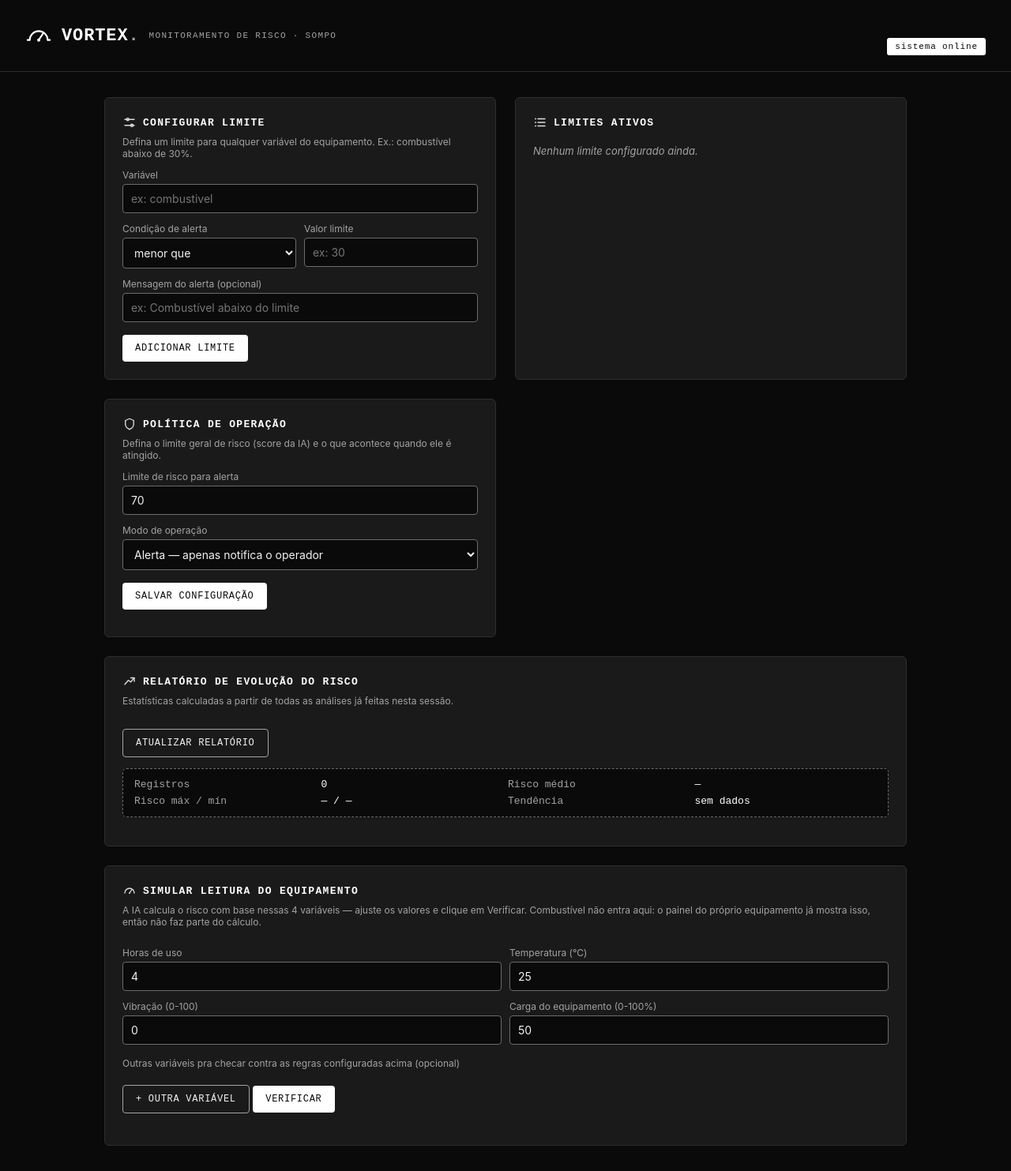
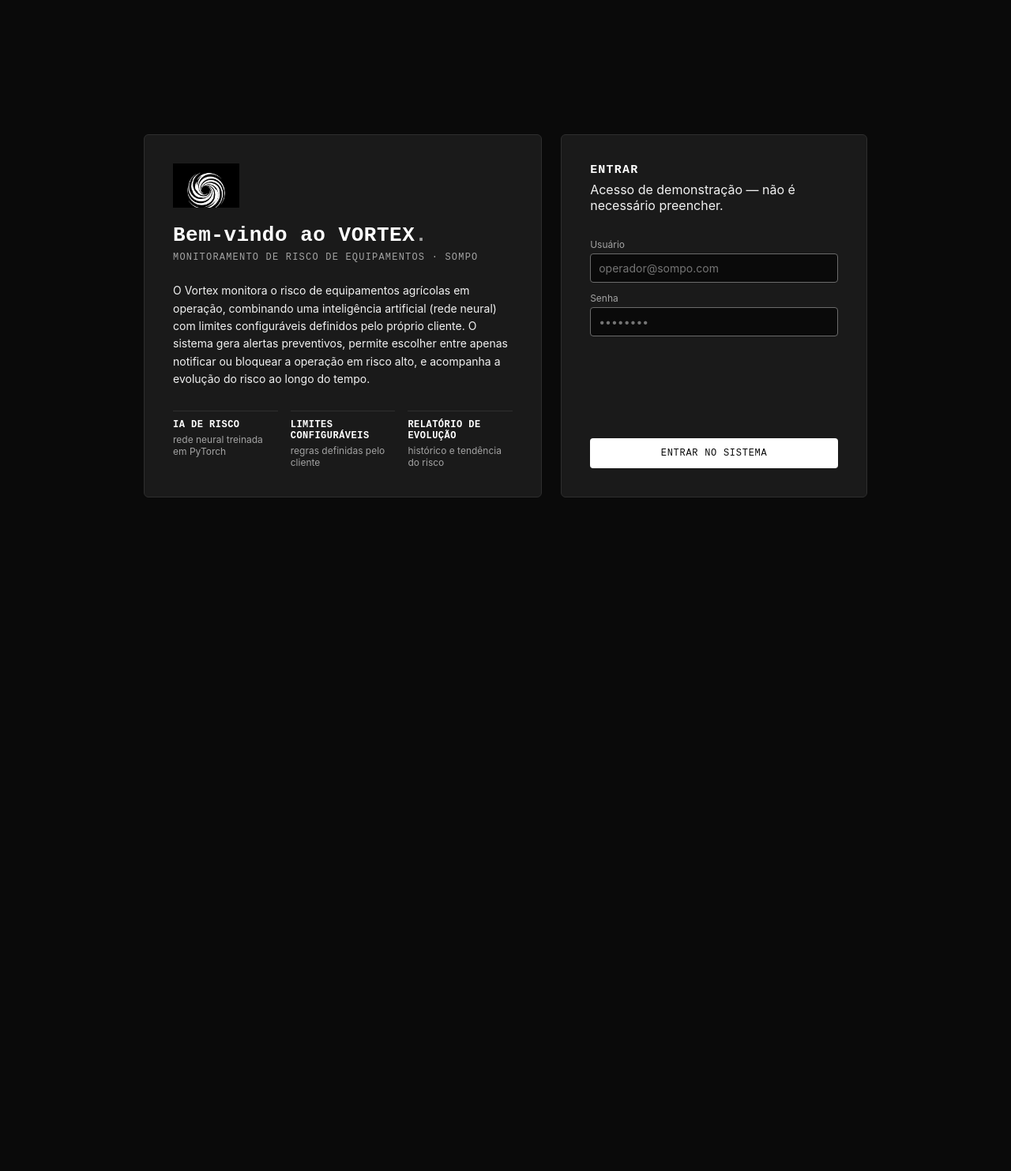
Before and after one commit to gustavohidekiychii-glitch/Sprint-, a Flask app: page / in a window 1280 px wide. Shown: the whole page at 79% size. After the commit the page ends 630 px from the top, so only its background shows below. Run offline with Flask 3, Linux system fonts and the light colour scheme; data that the repository does not hold is empty; parts of the project's set-up code (start-up, migrations or seed data) failed here and were passed over.

Commit message:
Reorganizando o frontend

```diff
--- a/app.py
+++ b/app.py
@@ -2,7 +2,6 @@ from flask import Flask, request, jsonify, render_template
 
 from modelo import (
     CONFIG,
-    calcular_risco,
     classificar_uso,
     gerar_recomendacao,
     treinar_modelo,
@@ -11,6 +10,7 @@ from modelo import (
     MotorRegras,
     HistoricoRisco,
 )
+
 
 app = Flask(__name__)
 
@@ -24,8 +24,65 @@ motor_regras = MotorRegras()
 # Histórico de análises, usado para gerar o relatório de evolução
 historico = HistoricoRisco()
 
+# Valores usados quando o cliente não informa uma dessas variáveis.
+# Combustível não entra aqui de propósito: a SOMPO indicou que o
+# painel do próprio equipamento já mostra isso, então não faz parte
+# do cálculo de risco da IA.
+PADRAO_TEMPERATURA = 25
+PADRAO_VIBRACAO = 0
+PADRAO_CARGA = 50
+
+
+def analisar_com_ia(horas, temperatura=None, vibracao=None, carga=None):
+    """
+    Roda a IA (rede neural) com as 4 variáveis do equipamento e monta
+    o resultado padrão usado tanto em /api/risco quanto em /api/monitorar.
+    O risco não é mais uma fórmula fixa (ex: "1 hora = 10%") — é a
+    própria rede neural quem calcula, com base nas variáveis recebidas.
+    """
+
+    temperatura = PADRAO_TEMPERATURA if temperatura is None else temperatura
+    vibracao = PADRAO_VIBRACAO if vibracao is None else vibracao
+    carga = PADRAO_CARGA if carga is None else carga
+
+    entrada = [[horas, temperatura, vibracao, carga]]
+
+    risco = round(float(modelo.predict_risco(entrada)[0]), 1)
+
+    # "Alto risco" usa o MESMO limite configurável do resto do sistema
+    # (o mesmo que decide o bloqueio) — assim não existem dois critérios
+    # diferentes pra risco alto dependendo de qual parte do código olha.
+    alto_risco = risco >= CONFIG["limite_alerta"]
+
+    operacao = avaliar_operacao(risco)
+
+    historico.registrar(
+        horas_uso=horas,
+        risco=risco,
+        alto_risco=alto_risco
+    )
+
+    return {
+        "horas_uso": horas,
+        "temperatura": temperatura,
+        "vibracao": vibracao,
+        "carga_equipamento": carga,
+        "risco": risco,
+        "nivel_uso": classificar_uso(horas),
+        "alto_risco": alto_risco,
+        "recomendacao": gerar_recomendacao(risco),
+        "operacao_bloqueada": operacao["operacao_bloqueada"],
+        "modo_operacao": operacao["modo_operacao"]
+    }
+
 
 @app.route("/")
+def boas_vindas():
+
+    return render_template("welcome.html")
+
+
+@app.route("/painel")
 def inicio():
 
     return render_template("index.html")
@@ -42,6 +99,11 @@ def status():
 
 @app.route("/api/risco", methods=["POST"])
 def analisar_risco():
+    """
+    Analisa o risco do equipamento com a IA. 'horas_uso' é
+    obrigatório; 'temperatura', 'vibracao' e 'carga_equipamento' são
+    opcionais (assumem um valor padrão quando não informados).
+    """
 
     dados = request.get_json()
 
@@ -51,34 +113,19 @@ def analisar_risco():
             "erro": "Informe 'horas_uso'."
         }), 400
 
-    horas = dados["horas_uso"]
-
-    risco = calcular_risco(horas)
-
-    nivel = classificar_uso(horas)
-
-    recomendacao = gerar_recomendacao(risco)
-
-    previsao = modelo.predict([[horas]])[0]
-
-    operacao = avaliar_operacao(risco)
-
-    historico.registrar(
-        horas_uso=horas,
-        risco=risco,
-        alto_risco=bool(previsao)
+    resultado = analisar_com_ia(
+        horas=dados["horas_uso"],
+        temperatura=dados.get("temperatura"),
+        vibracao=dados.get("vibracao"),
+        carga=dados.get("carga_equipamento")
     )
 
-    return jsonify({
-        "horas_uso": horas,
-        "risco": risco,
-        "nivel_uso": nivel,
-        "alto_risco": bool(previsao),
-        "recomendacao": recomendacao,
-        "operacao_bloqueada": operacao["operacao_bloqueada"],
-        "modo_operacao": operacao["modo_operacao"]
-    })
+    return jsonify(resultado)
 
+
+# ---------------------------------------------------------
+# Configuração operacional (limite de risco + modo alerta/bloqueio)
+# ---------------------------------------------------------
 
 @app.route("/api/configuracao", methods=["GET"])
 def obter_configuracao():
@@ -88,7 +135,13 @@ def obter_configuracao():
 
 @app.route("/api/configuracao", methods=["POST"])
 def definir_configuracao():
-
+    """
+    Body esperado (todos os campos são opcionais):
+    {
+        "limite_alerta": 70,
+        "modo_operacao": "alerta"   // ou "bloqueio"
+    }
+    """
 
     dados = request.get_json() or {}
 
@@ -104,6 +157,10 @@ def definir_configuracao():
     return jsonify(config_atualizada)
 
 
+# ---------------------------------------------------------
+# Regras configuráveis (limites definidos pelo cliente)
+# ---------------------------------------------------------
+
 @app.route("/api/regras", methods=["GET"])
 def listar_regras():
 
@@ -114,6 +171,15 @@ def listar_regras():
 
 @app.route("/api/regras", methods=["POST"])
 def criar_regra():
+    """
+    Body esperado:
+    {
+        "variavel": "combustivel",
+        "operador": "<",
+        "limite": 30,
+        "mensagem": "Combustível abaixo do limite definido"  (opcional)
+    }
+    """
 
     dados = request.get_json()
 
@@ -149,9 +215,25 @@ def remover_regra(id_regra):
     return jsonify({"removida": True, "id": id_regra})
 
 
+# ---------------------------------------------------------
+# Monitoramento: aplica as regras + (opcional) a IA
+# ---------------------------------------------------------
 
 @app.route("/api/monitorar", methods=["POST"])
 def monitorar():
+    """
+    Recebe uma leitura do equipamento com quantas variáveis o cliente
+    quiser (as regras configuráveis aceitam qualquer nome), ex:
+
+    {
+        "temperatura": 95,
+        "horas_uso": 9
+    }
+
+    Retorna os alertas de regras violadas e, se 'horas_uso' estiver
+    presente, também o score da IA (calculado com 'temperatura',
+    'vibracao' e 'carga_equipamento', quando informados).
+    """
 
     leitura = request.get_json()
 
@@ -171,33 +253,28 @@ def monitorar():
     # Se vier horas_uso, aproveita e já roda a IA também
     if "horas_uso" in leitura:
 
-        horas = leitura["horas_uso"]
-
-        risco = calcular_risco(horas)
-        previsao = modelo.predict([[horas]])[0]
-
-        operacao = avaliar_operacao(risco)
-
-        historico.registrar(
-            horas_uso=horas,
-            risco=risco,
-            alto_risco=bool(previsao)
+        resposta["analise_ia"] = analisar_com_ia(
+            horas=leitura["horas_uso"],
+            temperatura=leitura.get("temperatura"),
+            vibracao=leitura.get("vibracao"),
+            carga=leitura.get("carga_equipamento")
         )
-
-        resposta["analise_ia"] = {
-            "risco": risco,
-            "nivel_uso": classificar_uso(horas),
-            "alto_risco": bool(previsao),
-            "recomendacao": gerar_recomendacao(risco),
-            "operacao_bloqueada": operacao["operacao_bloqueada"],
-            "modo_operacao": operacao["modo_operacao"]
-        }
 
     return jsonify(resposta)
 
 
+# ---------------------------------------------------------
+# Relatório de evolução do risco
+# ---------------------------------------------------------
+
 @app.route("/api/relatorio", methods=["GET"])
 def relatorio():
+    """
+    Retorna estatísticas (média, máximo, mínimo), a tendência
+    do risco (aumento/reducao/estavel) e o histórico completo
+    de análises já realizadas.
+    """
+
     return jsonify(historico.gerar_relatorio())
 
 
--- a/static/css/style.css
+++ b/static/css/style.css
@@ -287,3 +287,138 @@ button.secondary:hover { background: rgba(255, 255, 255, 0.08); opacity: 1; }
 
 #cfg-status.sucesso { color: var(--branco); }
 #cfg-status.erro { color: var(--cinza-claro); font-style: italic; }
+
+/* ---------------------------------------------------------
+   Tela de boas-vindas
+--------------------------------------------------------- */
+
+body.pagina-boas-vindas {
+  display: flex;
+  align-items: center;
+  justify-content: center;
+  min-height: 100vh;
+  padding: 32px;
+}
+
+.boas-vindas {
+  max-width: 980px;
+  width: 100%;
+  display: grid;
+  grid-template-columns: 1.3fr 1fr;
+  gap: 24px;
+  align-items: stretch;
+}
+
+@media (max-width: 760px) {
+  .boas-vindas { grid-template-columns: 1fr; }
+}
+
+.boas-vindas-conteudo {
+  background: var(--preto-suave);
+  border: 1px solid var(--cinza-escuro);
+  border-radius: 6px;
+  padding: 36px;
+}
+
+.boas-vindas-logo {
+  width: 84px;
+  height: auto;
+  display: block;
+  margin-bottom: 20px;
+}
+
+.boas-vindas-titulo {
+  font-family: var(--mono);
+  font-size: 26px;
+  letter-spacing: 0.02em;
+  color: var(--branco);
+  margin: 0 0 6px;
+}
+
+.boas-vindas-titulo span { color: var(--cinza-claro); }
+
+.boas-vindas-subtitulo {
+  font-family: var(--mono);
+  font-size: 12px;
+  color: var(--cinza-claro);
+  text-transform: uppercase;
+  letter-spacing: 0.1em;
+  margin: 0 0 24px;
+}
+
+.boas-vindas-texto {
+  font-size: 14px;
+  line-height: 1.6;
+  color: var(--off-white);
+  margin: 0 0 28px;
+}
+
+.boas-vindas-destaques {
+  display: grid;
+  grid-template-columns: repeat(3, 1fr);
+  gap: 16px;
+}
+
+.boas-vindas-destaques div {
+  border-top: 1px solid var(--cinza-escuro);
+  padding-top: 10px;
+  display: flex;
+  flex-direction: column;
+  gap: 4px;
+}
+
+.boas-vindas-destaques strong {
+  font-family: var(--mono);
+  font-size: 12px;
+  color: var(--branco);
+  text-transform: uppercase;
+  letter-spacing: 0.04em;
+}
+
+.boas-vindas-destaques span {
+  font-size: 12px;
+  color: var(--cinza-claro);
+}
+
+.boas-vindas-login {
+  background: var(--preto-suave);
+  border: 1px solid var(--cinza-escuro);
+  border-radius: 6px;
+  padding: 36px;
+  display: flex;
+  flex-direction: column;
+}
+
+.boas-vindas-login h2 {
+  font-family: var(--mono);
+  font-size: 15px;
+  text-transform: uppercase;
+  letter-spacing: 0.08em;
+  color: var(--branco);
+  margin: 0 0 6px;
+}
+
+.boas-vindas-login .descricao {
+  margin-top: 0;
+  margin-bottom: 20px;
+}
+
+.boas-vindas-botao {
+  margin-top: auto;
+  background: var(--branco);
+  color: var(--preto);
+  border: none;
+  border-radius: 4px;
+  padding: 12px 16px;
+  font-family: var(--mono);
+  font-size: 12px;
+  letter-spacing: 0.06em;
+  text-transform: uppercase;
+  text-align: center;
+  text-decoration: none;
+  display: block;
+  cursor: pointer;
+  transition: opacity 0.15s ease;
+}
+
+.boas-vindas-botao:hover { opacity: 0.85; }
--- /dev/null
+++ b/templates/welcome.html
@@ -0,0 +1,51 @@
+<!DOCTYPE html>
+<html lang="pt-BR">
+<head>
+<meta charset="UTF-8">
+<meta name="viewport" content="width=device-width, initial-scale=1.0">
+<title>Vortex — Bem-vindo</title>
+<link rel="stylesheet" href="{{ url_for('static', filename='css/style.css') }}">
+</head>
+<body class="pagina-boas-vindas">
+
+<main class="boas-vindas">
+
+  <section class="boas-vindas-conteudo">
+    <img class="boas-vindas-logo" src="{{ url_for('static', filename='images/logo.png') }}" alt="Símbolo Vortex">
+
+    <h1 class="boas-vindas-titulo">Bem-vindo ao VORTEX<span>.</span></h1>
+    <p class="boas-vindas-subtitulo">Monitoramento de risco de equipamentos &middot; SOMPO</p>
+
+    <p class="boas-vindas-texto">
+      O Vortex monitora o risco de equipamentos agrícolas em operação,
+      combinando uma inteligência artificial (rede neural) com limites
+      configuráveis definidos pelo próprio cliente. O sistema gera
+      alertas preventivos, permite escolher entre apenas notificar ou
+      bloquear a operação em risco alto, e acompanha a evolução do
+      risco ao longo do tempo.
+    </p>
+
+    <div class="boas-vindas-destaques">
+      <div><strong>IA de risco</strong><span>rede neural treinada em PyTorch</span></div>
+      <div><strong>Limites configuráveis</strong><span>regras definidas pelo cliente</span></div>
+      <div><strong>Relatório de evolução</strong><span>histórico e tendência do risco</span></div>
+    </div>
+  </section>
+
+  <section class="boas-vindas-login">
+    <h2>Entrar</h2>
+    <p class="descricao">Acesso de demonstração — não é necessário preencher.</p>
+
+    <label for="login-usuario">Usuário</label>
+    <input id="login-usuario" type="text" placeholder="operador@sompo.com">
+
+    <label for="login-senha">Senha</label>
+    <input id="login-senha" type="password" placeholder="••••••••">
+
+    <a class="boas-vindas-botao" href="{{ url_for('inicio') }}">Entrar no sistema</a>
+  </section>
+
+</main>
+
+</body>
+</html>
```
Also changed, not shown: data/dataset.csv (deleted, +0 -201 lines), static/images/logo.png (added).
